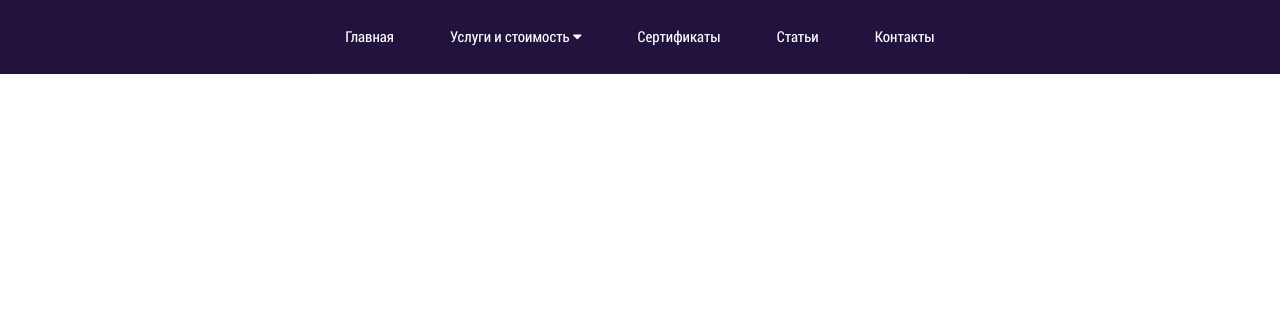
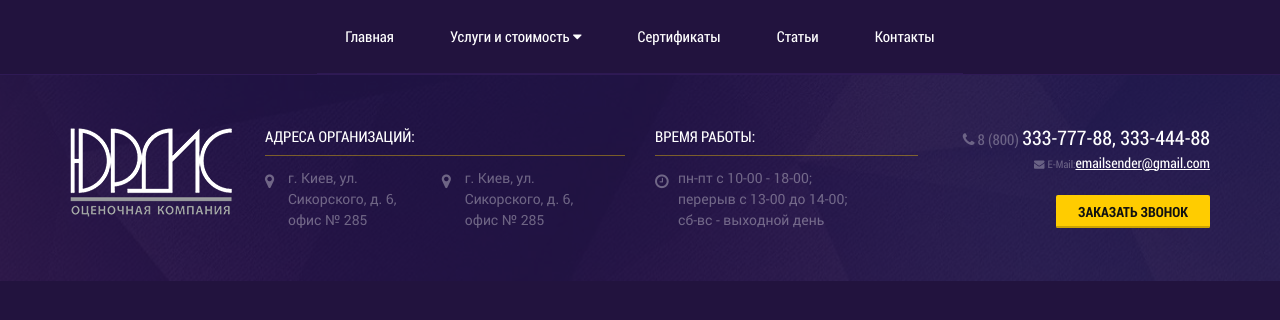
Before and after one commit to alexxuss1996/Yurdis, a website: page app/index.html in a window 1280 px wide. Drawn offline with Linux system fonts and the light colour scheme.

Commit message:
top panel completed

```diff
--- a/app/index.html
+++ b/app/index.html
@@ -73,6 +73,63 @@
 			</div>
 		</nav>
 
+	<section class="top-panel">
+
+		<div class="container">
+
+			<div class="top-panel-content">
+
+				<div class="row">
+
+					<div class="col-md-2">
+						<a href="#" class="logo">
+							<img src="img/logo.png" alt="Yurdis">
+						</a>
+					</div>
+					<div class="col-md-4">
+
+						<div class="top-panel-box">
+							<h4>Адреса организаций:</h4>
+							<ul>
+								<li><i class="fa fa-map-marker"></i> г. Киев, ул. Сикорского, д. 6, офис № 285</li>
+								<li><i class="fa fa-map-marker"></i> г. Киев, ул. Сикорского, д. 6, офис № 285</li>
+							</ul>
+						</div>
+
+					</div>
+					<div class="col-md-3">
+
+						<div class="top-panel-box">
+							<h4>Время работы:</h4>
+							<ul>
+								<li><i class="fa fa-clock-o"></i>пн-пт с 10-00 - 18-00;<br>перерыв с 13-00 до 14-00;<br>сб-вс - выходной день</li>
+							</ul>
+						</div>
+
+					</div>
+					<div class="col-md-3">
+						<div class="text-right">
+							<div class="top-phone">
+								<span><i class="fa fa-phone"></i>8 (800) </span>333-777-88, 333-444-88
+							</div>
+							<div class="top-email">
+								<span><i class="fa fa-envelope"></i>E-Mail:</span><a href="mailto:emailsender@gmail.com">emailsender@gmail.com</a>
+							</div>
+							<div class="top-button">
+							<a href="#" class="button button-small">Заказать звонок</a>
+							</div>
+						</div>
+
+					</div>
+
+				</div>
+
+			</div>
+
+		</div>
+
+	</section>
+
 	</header>
 
 
--- a/sass/header.sass
+++ b/sass/header.sass
@@ -9,6 +9,15 @@ body
 	font-family: "RobotoRegular", sans-serif
 	overflow-x: hidden
 	color: #111
+	background-color: $main-color
+
+.text-right
+	text-align: right
+
+.text-left
+	text-align: left
+
+
 
 h1, h2, h3, h4, h5, h6, .button
 	font-family: "RobotoCondensedBold", sans-serif
@@ -19,9 +28,43 @@ b, strong
 	font-family: "RobotoBold", sans-serif
 	font-weight: normal
 
+
+.button
+	background-color: $accent-color
+	color: #111
+	padding: 6px 22px
+	display: inline-block
+	position: relative
+	border-radius: 2px
+	text-align: center
+	font-size: em(16px)
+	&::after
+		content: ''
+		position: absolute
+		left: 0
+		bottom: 0
+		height: 3px
+		width: 100%
+		transition: all .25s ease
+		background-color: darken($accent-color, 10%)
+		border-bottom-left-radius: 2px
+		border-bottom-right-radius: 2px
+	&:hover, &:focus, &:active
+		color: #222
+		text-decoration: none
+	&:hover
+		background-color: lighten($accent-color, 5%)
+	&:active
+		background-color: darken($accent-color, 5%)
+	&-small
+		font-size: em(14px)
+		&::after
+			height: 2px
+
 .topline
 	text-align: center
 	background-color: $main-color
+	border-bottom: 1px solid lighten($main-color, 6%)
 	ul, li
 		list-style-type: none
 		padding: 0
@@ -42,7 +85,7 @@ b, strong
 						padding: 10px 28px
 						text-align: left
 						border-bottom: 1px solid lighten($main-color, 10%)
-						border-left: 1px solid lighten($main-color, 10%)
+						border-right: 1px solid rgba(darken($main-color, 10%), .45)
 						.fa
 							margin-left: 2px
 							font-size: em(11px)
@@ -56,5 +99,87 @@ b, strong
 				color: $accent-color
 				background-color: darken($main-color, 3%)
 
+.top-panel
+	padding: 50px 0
+	background-color: rgba(lighten($main-color, 2%), .8)
+	color: #fff
+	position: relative
+	&-content
+		z-index: 1
+		position: relative
+	&::before
+		content: ''
+		position: absolute
+		top: 0
+		left: 0
+		right: 0
+		bottom: 0
+		background-image: url(../img/top-pannel-bg.jpg)
+		z-index: 0
+		opacity: 0.16
+	&-box
+		h4
+			font-family: "RobotoCondensedRegular", sans-serif
+			font-size: em(15px)
+			margin-top: 0
+			position: relative
+			&::after
+				content: ''
+				position: absolute
+				bottom: -9px
+				left: 0
+				height: 1px
+				width: 100%
+				background-color: rgba($accent-color, .4)
+		ul, li
+			padding: 0
+			margin: 0
+		li
+			display: inline-block
+			list-style-type: none
+			max-width: 48%
+			padding: 0 10px 0 23px
+			color: rgba(#fff, .35)
+			font-size: em(14px)
+			position: relative
+			&:only-child
+				max-width: 100%
+			.fa
+				position: absolute
+				left: 0
+				font-size: 16px
+				top: 6px
+
+.logo
+	img
+		max-width: 100%
+	position: relative
+	top: 3px
+
+.top-phone
+	font-size: em(20px)
+	margin-top: -3px
+
+.top-email
+	font-size: em(14px)
+	a
+		color: #fff
+		text-decoration: underline
+		&:hover
+			text-decoration: none
+	span
+		font-size: em(14px)
+
+.top-phone, .top-email
+	font-family: "RobotoCondensedRegular", sans-serif
+	span
+		font-size: em(12px)
+		opacity: 0.3
+		.fa
+			margin-right: 3px
+
+.top-button
+	margin-top: 22px
+
 .hidden
 	display: none
```
Also changed, not shown: app/css/header.min.css.
